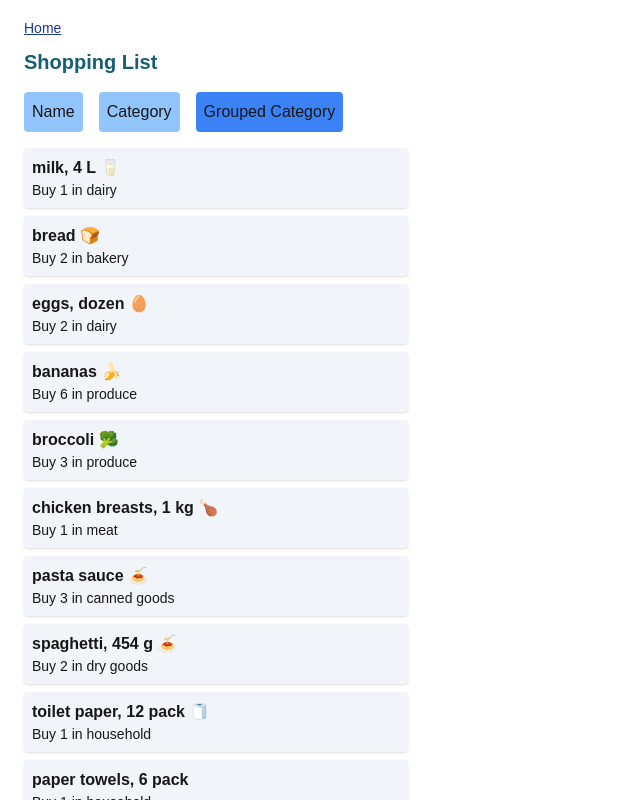
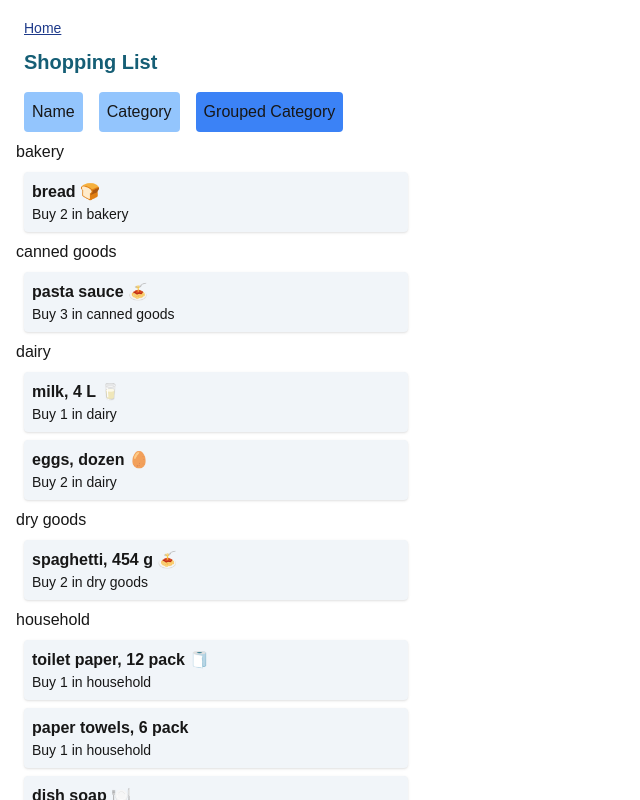
Before and after one commit to ShannonHilland/cprg306-assignments, a Next.js app: page /week-6 in a window 1280 px wide. Both pictures are taken after a click on the button "Grouped Category". Shown: the top 800 px of the page, without its empty margins (0-640 px from the left). Built offline with nearby package versions, Linux system fonts and the light colour scheme.

Commit message:
redid week 6 to add grouped categories

```diff
--- a/app/week-6/item-list.js
+++ b/app/week-6/item-list.js
@@ -2,55 +2,62 @@
 
 import Item from "./item";
 import itemsJSON from "./items.json";
-import {useState} from "react";
+import { useState } from "react";
 
 export default function ItemList() {
-    let items = [...itemsJSON];
     const [sortBy, setSortBy] = useState("name");
-    if(sortBy !== "grouped") {
-        items.sort((a, b) => a[sortBy].localeCompare(b[sortBy]));
-    } else {
-        items.reduce((acc, item) => {
-            const category = item.category;
-            if(!acc[category]) {
-                acc[category] = [];
-            }
-            acc[category].push(item);
-            return acc
-        }, {});
-        console.log(items);
-    }
 
-    const sortName = () => {
-        setSortBy("name");
+    const sortItems = () => {
+        let items = [...itemsJSON];
+
+        if (sortBy === "grouped") {
+            return items.reduce((acc, item) => {
+                const category = item.category;
+                if (!acc[category]) {
+                    acc[category] = [];
+                }
+                acc[category].push(item);
+                return acc;
+            }, {});
+        } else {
+            items.sort((a, b) => a[sortBy].localeCompare(b[sortBy]));
+            return items;
+        }
     };
 
-    const sortCategory = () => {
-        setSortBy("category");
-    }
+    const sortedItems = sortItems();
 
-    const sortGrouped = () => {
-        setSortBy("grouped");
-
-        //create new function to do reduce, need to do a different sort for group as well and change the map
-        //can do if statement in return to do group map  if sortBy === "grouped" else base map
-    }
+    const sortName = () => setSortBy("name");
+    const sortCategory = () => setSortBy("category");
+    const sortGrouped = () => setSortBy("grouped");
 
     const getBackgroundClass = (buttonName) => {
-        if(sortBy === buttonName) {
-            return "bg-blue-500";
-        }
-        return "bg-blue-300";
-    }
+        return sortBy === buttonName ? "bg-blue-500" : "bg-blue-300";
+    };
+
     return (
         <main>
-            <button onClick={sortName}  className={`m-2 p-2 rounded ${getBackgroundClass("name")}`}>Name</button>
+            <button onClick={sortName} className={`m-2 p-2 rounded ${getBackgroundClass("name")}`}>Name</button>
             <button onClick={sortCategory} className={`m-2 p-2 rounded ${getBackgroundClass("category")}`}>Category</button>
             <button onClick={sortGrouped} className={`m-2 p-2 rounded ${getBackgroundClass("grouped")}`}>Grouped Category</button>
             <ul>
-                {items.map((item) => <Item key={item.id} name={item.name} quantity={item.quantity} category={item.category} />)}
+                {sortBy !== "grouped" ? (
+                    sortedItems.map(item => (
+                        <Item key={item.id} name={item.name} quantity={item.quantity} category={item.category} />
+                    ))
+                ) : (
+                    Object.keys(sortedItems).sort().map(category => (
+                        <div key={category}>
+                            <h1>{category}</h1>
+                            <ul>
+                                {sortedItems[category].map(item => (
+                                    <Item key={item.id} name={item.name} quantity={item.quantity} category={item.category} />
+                                ))}
+                            </ul>
+                        </div>
+                    ))
+                )}
             </ul>
         </main>
     );
-
 }
```
